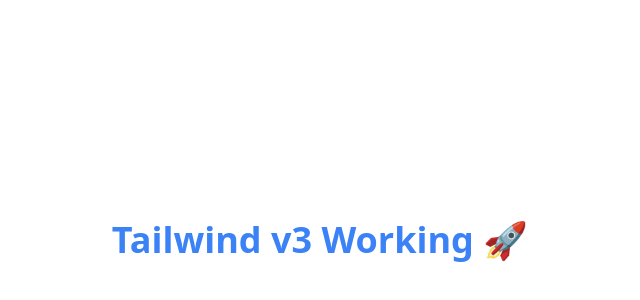
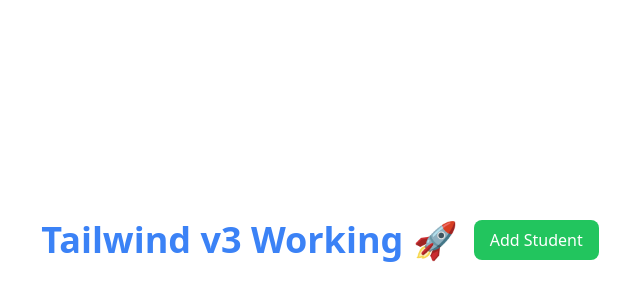
Before and after one commit to bipinjlimbu/React-Django-CRUD, a React (Vite) app in the folder frontend/my-project/: page / in a window 1280 px wide. Shown: the part 160-460 px from the top of the page, without its empty margins (320-960 px from the left). Built offline with nearby package versions, Linux system fonts and the light colour scheme.

Commit message:
Link Between Add and Index Page Added

```diff
--- a/frontend/my-project/src/pages/AddStudent.jsx
+++ b/frontend/my-project/src/pages/AddStudent.jsx
@@ -1,4 +1,5 @@
 import React from 'react';
+import { Link } from 'react-router-dom';
 
 const AddStudent = () => {
     return (
@@ -68,6 +69,9 @@
                     </div>
 
                     <div className="flex items-center justify-end space-x-4 pt-4 border-t border-gray-100">
+                        <Link to="/" className="px-6 py-2 text-sm font-medium text-gray-600 hover:text-gray-800 transition-colors">
+                            Cancel
+                        </Link>
                         <button
                             type="button"
                             className="px-6 py-2 text-sm font-medium text-gray-600 hover:text-gray-800 transition-colors"
--- a/frontend/my-project/src/pages/Index.jsx
+++ b/frontend/my-project/src/pages/Index.jsx
@@ -1,3 +1,6 @@
+import React from 'react';
+import { Link } from 'react-router-dom';
+
 const Index = () => {
     return (
         <>
@@ -5,6 +8,9 @@
                 <h1 className="text-4xl font-bold text-blue-500">
                     Tailwind v3 Working 🚀
                 </h1>
+                <Link to="/add-student" className="ml-4 px-4 py-2 bg-green-500 text-white rounded-lg hover:bg-green-600 transition-colors">
+                    Add Student
+                </Link>
             </div>
         </>
     );
```
